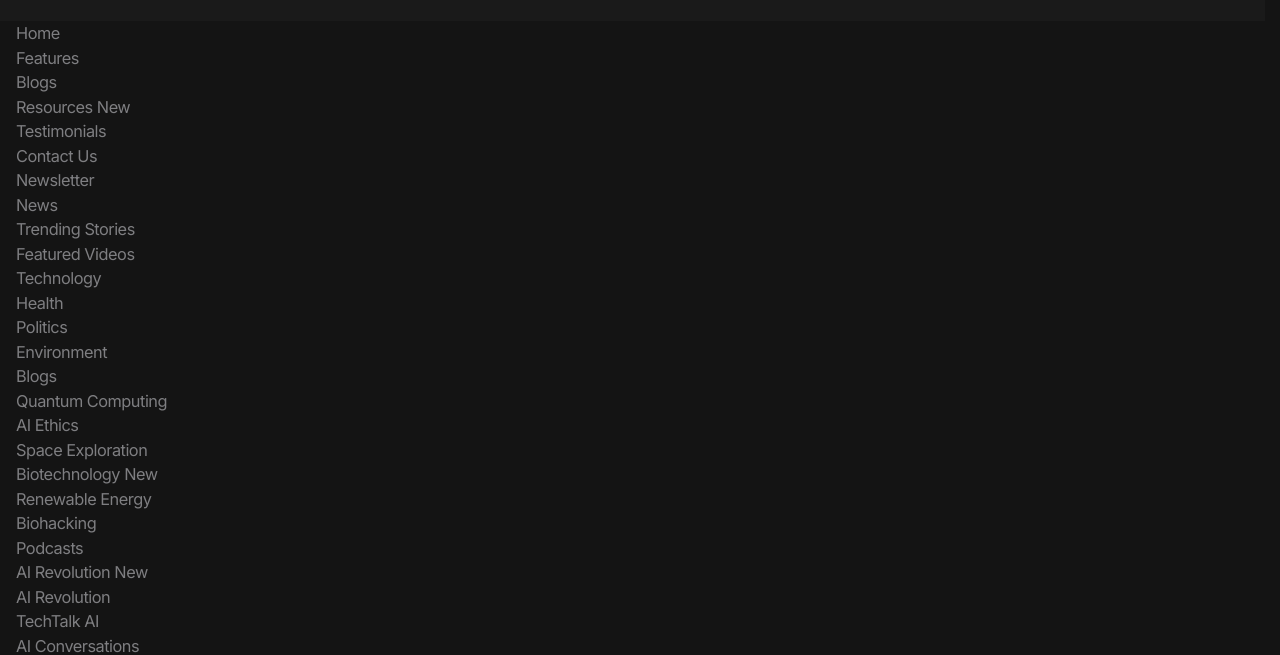
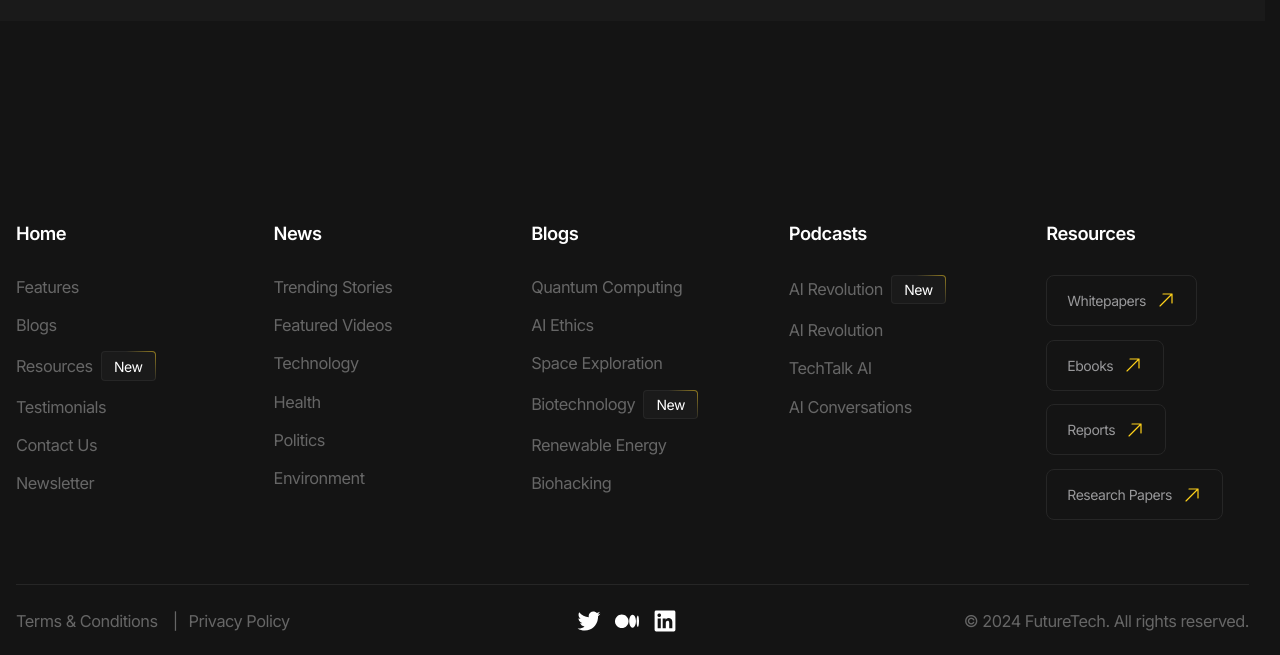
Before and after one commit to Nekko-Byte/future-tech, a website with bundled scripts: page index.html in a window 1280 px wide. Shown: the part 143-798 px from the top of the page. Built offline with nearby package versions, Linux system fonts and the light colour scheme.

Commit message:
feat: add styles section footer

```diff
--- a/index.html
+++ b/index.html
@@ -71,7 +71,7 @@
         <div class="footer__body">
           <nav class="footer__menu">
             <div class="footer__menu-column">
-              <a class="footer__menu-main-link" href="#">Home</a>
+              <a class="footer__menu-main-link h6" href="#">Home</a>
               <ul class="footer__menu-list">
                 <li class="footer__menu-item">
                   <a class="footer__menu-link" href="#">Features</a>
@@ -95,7 +95,7 @@
               </ul>
             </div>
             <div class="footer__menu-column">
-              <a class="footer__menu-main-link" href="#">News</a>
+              <a class="footer__menu-main-link h6" href="#">News</a>
               <ul class="footer__menu-list">
                 <li class="footer__menu-item">
                   <a class="footer__menu-link" href="#">Trending Stories</a>
@@ -118,7 +118,7 @@
               </ul>
             </div>
             <div class="footer__menu-column">
-              <a class="footer__menu-main-link" href="#">Blogs</a>
+              <a class="footer__menu-main-link h6" href="#">Blogs</a>
               <ul class="footer__menu-list">
                 <li class="footer__menu-item">
                   <a class="footer__menu-link" href="#">Quantum Computing</a>
@@ -142,7 +142,7 @@
               </ul>
             </div>
             <div class="footer__menu-column">
-              <a class="footer__menu-main-link" href="#">Podcasts</a>
+              <a class="footer__menu-main-link h6" href="#">Podcasts</a>
               <ul class="footer__menu-list">
                 <li class="footer__menu-item">
                   <a class="footer__menu-link" href="#">AI Revolution</a>
@@ -160,7 +160,7 @@
               </ul>
             </div>
             <div class="footer__menu-column">
-              <a class="footer__menu-main-link" href="#">Resources</a>
+              <a class="footer__menu-main-link h6" href="#">Resources</a>
               <ul class="footer__menu-list">
                 <li class="footer__menu-item">
                   <a class="footer__menu-link button" href="#">
@@ -193,6 +193,8 @@
                 <a class="footer__extra-menu-link" href="#">
                   Terms & Conditions
                 </a>
+              </li>
+              <li class="footer__extra-menu-link">
                 <a class="footer__extra-menu-link" href="#">
                   Privacy Policy
                 </a>
--- /dev/null
+++ b/styles/components/_badge.scss
@@ -0,0 +1,17 @@
+@use "../helpers" as *;
+
+.badge {
+  display: inline-flex;
+  padding: fluid(4, 2) fluid(14, 10);
+  font-size: rem(16);
+  color: var(--color-light);
+  background: linear-gradient(var(--color-dark-10), var(--color-dark-10)) padding-box,
+    linear-gradient(45deg, var(--color-dark-15) 64%, var(--color-accent) 134%) border-box;
+  border: rem(1) solid transparent;
+  border-radius: rem(6);
+
+  @include laptop {
+    font-size: rem(14);
+    border-radius: rem(4);
+  }
+}
--- /dev/null
+++ b/styles/components/_socials.scss
@@ -0,0 +1,21 @@
+@use "../helpers" as *;
+
+.socials {
+  &__list {
+    display: flex;
+    align-items: center;
+    column-gap: rem(20);
+
+    @include laptop {
+      column-gap: rem(14);
+    }
+  }
+
+  &__item {
+    display: flex;
+  }
+
+  &__link {
+    color: var(--color-light);
+  }
+}
--- /dev/null
+++ b/styles/layout/_footer.scss
@@ -0,0 +1,57 @@
+@use "../helpers" as *;
+
+.footer {
+  color: var(--color-dark-40);
+
+  &__body {
+    padding-block: fluid(80, 40);
+    border-bottom: var(--border);
+  }
+
+  &__menu {
+    display: grid;
+    grid-template-columns: repeat(5, 1fr);
+    align-items: start;
+    column-gap: fluid(80, 20);
+
+    &-column {
+      display: grid;
+      row-gap: fluid(36, 16);
+    }
+
+    &-list {
+      display: flex;
+      flex-direction: column;
+      row-gap: fluid(18, 8);
+    }
+
+    &-item {
+      display: flex;
+      align-items: center;
+      column-gap: rem(8);
+    }
+  }
+
+  &__extra {
+    display: flex;
+    justify-content: space-between;
+    align-items: center;
+    column-gap: 1rem;
+    padding-block: rem(40);
+
+    @include laptop {
+      padding-block: rem(24);
+    }
+
+    &-menu {
+      &-list {
+        display: flex;
+      }
+
+      &-item:not(:last-child)::after {
+        content: "|";
+        margin-inline: rem(11);
+      }
+    }
+  }
+}
--- a/styles/main.scss
+++ b/styles/main.scss
@@ -14,6 +14,9 @@
 @use "./components/logo";
 @use "./components/button";
 @use "./components/burger-button";
+@use "./components/badge";
+@use "./components/socials";
 
 // Layout
 @use "./layout/header";
+@use "./layout/footer";
```
Also changed, not shown: styles/main.css, 1 other file.
